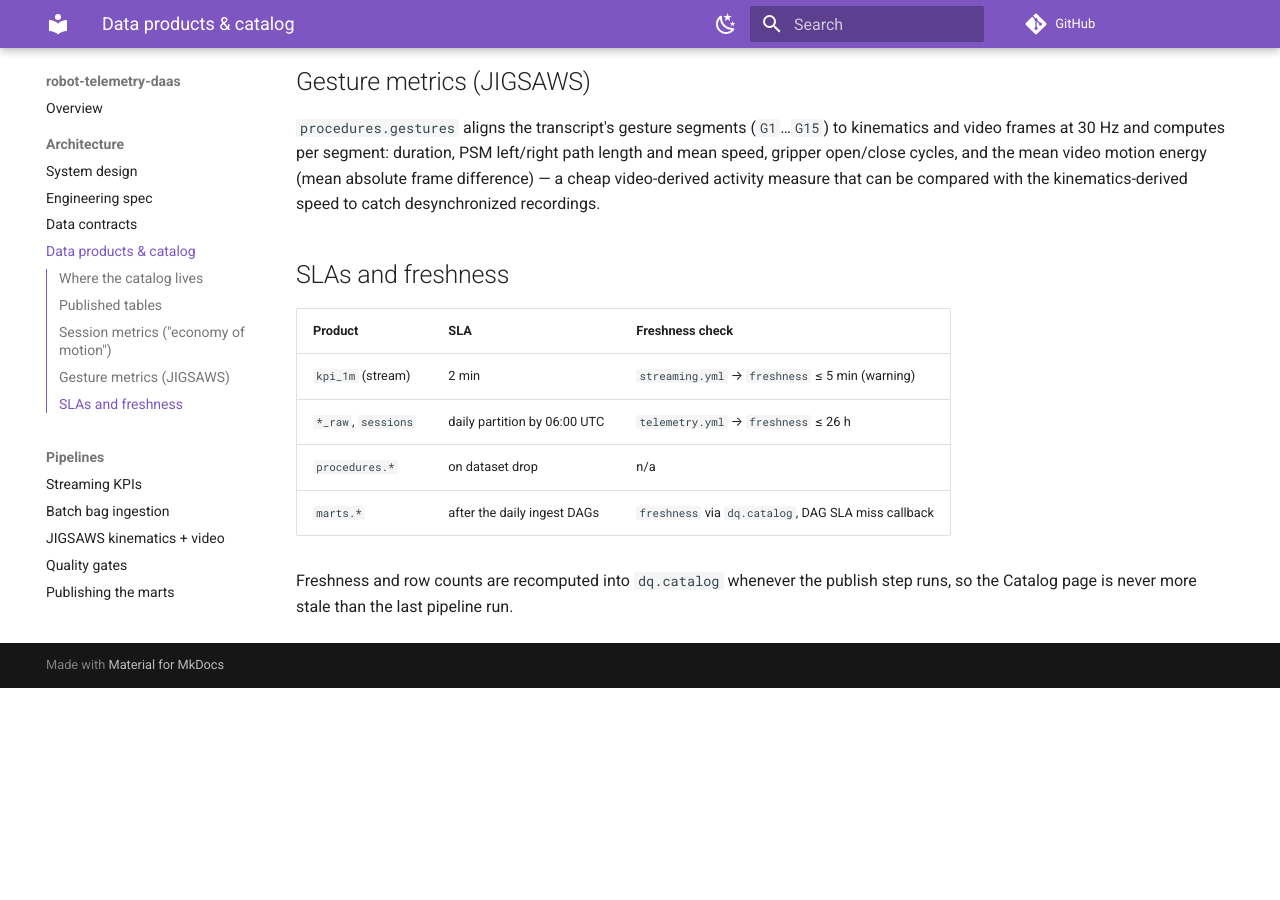
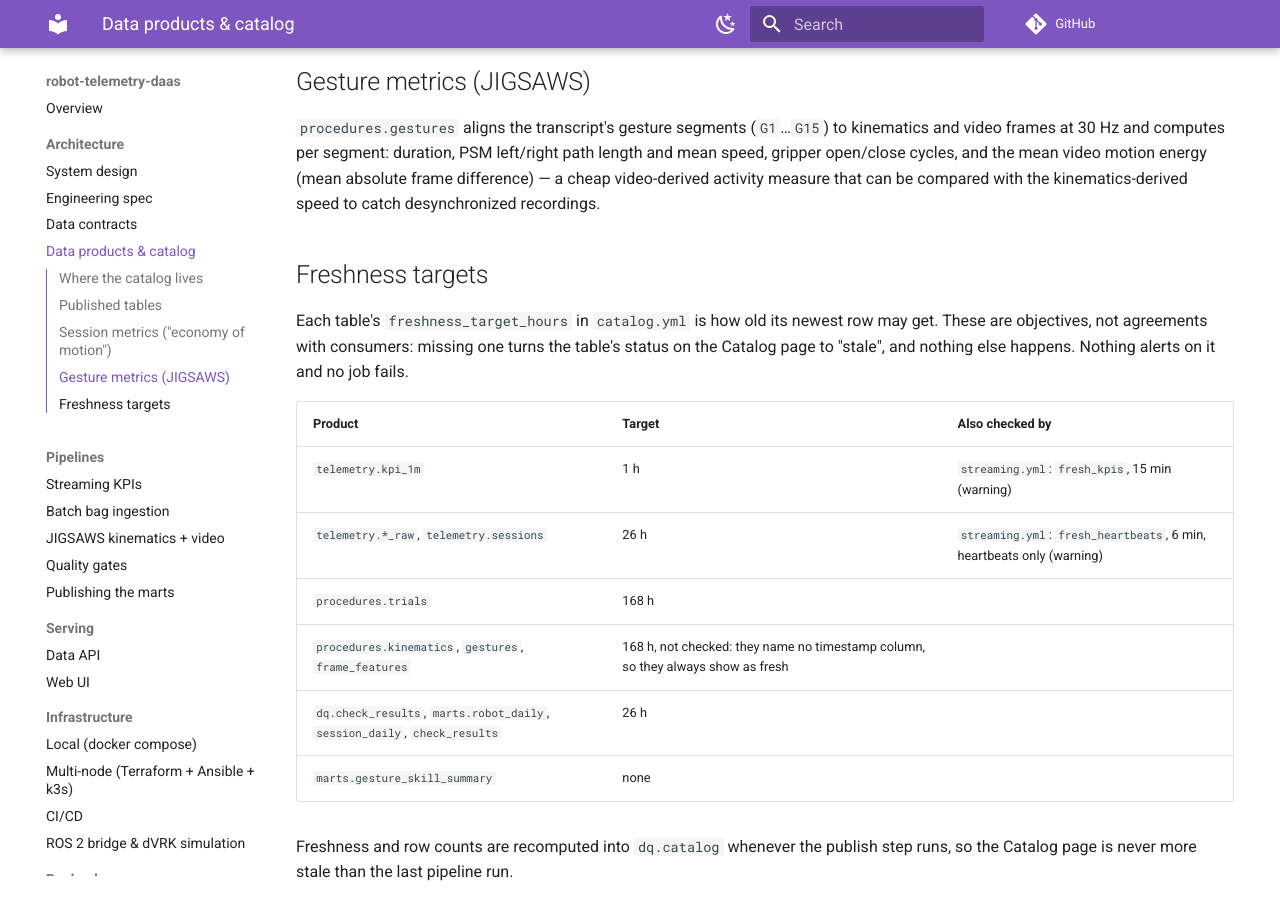
Before and after one commit to tom-f-oconnell/robot-telemetry-daas, an MkDocs documentation site: the page built from docs/architecture/data-products.md, in a window 1280 px wide and 900 px high, scrolled down 1957 px. Built offline with MkDocs 1.6.1 and Material for MkDocs 9.7.7, drawn with Linux system fonts in a browser that asks for light colours; comment, search, counter and statistics services are not loaded; before the commit the page ends 2645 px from its top, so only the background shows below that; some of the changed text lies outside the part shown.

Commit message:
Call SLAs what they are: freshness targets
Nobody agreed to these and missing one has no consequence, so they are objectives, not agreements.

- rtdaas/serving/catalog.yml: sla_hours becomes freshness_target_hours, and 0 becomes null, because the
  local pipeline read 0 as always stale and Spark as no target.
- rtdaas/spark/ddl.py, publish_marts.py: dq.catalog's column. Existing tables migrate on the next
  publish, which replaces the table.
- rtdaas/local/sqlite_store.py, pipeline.py: the mirror's column; write_catalog now replaces the table,
  or a mirror from the old schema would reject it.
- rtdaas/serving/backends/_sqlbase.py, openapi.yaml: the API field, which renames it for API clients.
- rtdaas/serving/static/app.js: "fresh · target 26 h", or "no freshness target" with no status.
- docs/architecture/data-products.md: also corrects claims of a 26 h check in telemetry.yml and an
  Airflow miss callback, neither of which exists, and targets that disagreed with the catalog.
- README.md, docs/architecture/overview.md, spec.md, docs/serving/api.md, ui.md: the new term.
- tests/serving/test_api.py, tests/local/test_pipeline.py: the field, and a mirror from the old schema.

Co-Authored-By: Claude Opus 5.5 <noreply@anthropic.com>

```diff
--- a/docs/architecture/data-products.md
+++ b/docs/architecture/data-products.md
@@ -1,6 +1,6 @@
 # Data products and the catalog
 
-Every table the platform publishes is a *data product*: it has an owner, a description, an SLA,
+Every table the platform publishes is a *data product*: it has an owner, a description, a freshness target,
 documented columns, a contract (for raw tables, the Kafka subject; for derived tables, the
 pipeline that produces them) and a freshness status. The catalog is the first thing a new
 consumer sees, before any SQL.
@@ -9,7 +9,7 @@ consumer sees, before any SQL.
 
 - **Source:** `rtdaas/serving/catalog.yml` — one entry per table, reviewed with the code that
   produces the table.
-- **Materialized:** the `catalog` table (`name, owner, description, sla_hours, row_count,
+- **Materialized:** the `catalog` table (`name, owner, description, freshness_target_hours, row_count,
   last_updated, freshness_ok`) is written by `publish_marts.py` (Iceberg `dq.catalog`) and by
   the local pipeline (SQLite), so the numbers reflect the current state of the lake.
 - **Served:** `GET /api/catalog` and the **Catalog** page of the UI, which shows every table with
@@ -60,14 +60,20 @@ speed, gripper open/close cycles, and the mean video motion energy (mean absolut
 difference) — a cheap video-derived activity measure that can be compared with the
 kinematics-derived speed to catch desynchronized recordings.
 
-## SLAs and freshness
+## Freshness targets
 
-| Product | SLA | Freshness check |
+Each table's `freshness_target_hours` in `catalog.yml` is how old its newest row may get. These are
+objectives, not agreements with consumers: missing one turns the table's status on the Catalog page to
+"stale", and nothing else happens. Nothing alerts on it and no job fails.
+
+| Product | Target | Also checked by |
 |---|---|---|
-| `kpi_1m` (stream) | 2 min | `streaming.yml` → `freshness` ≤ 5 min (warning) |
-| `*_raw`, `sessions` | daily partition by 06:00 UTC | `telemetry.yml` → `freshness` ≤ 26 h |
-| `procedures.*` | on dataset drop | n/a |
-| `marts.*` | after the daily ingest DAGs | `freshness` via `dq.catalog`, DAG SLA miss callback |
+| `telemetry.kpi_1m` | 1 h | `streaming.yml`: `fresh_kpis`, 15 min (warning) |
+| `telemetry.*_raw`, `telemetry.sessions` | 26 h | `streaming.yml`: `fresh_heartbeats`, 6 min, heartbeats only (warning) |
+| `procedures.trials` | 168 h | |
+| `procedures.kinematics`, `gestures`, `frame_features` | 168 h, not checked: they name no timestamp column, so they always show as fresh | |
+| `dq.check_results`, `marts.robot_daily`, `session_daily`, `check_results` | 26 h | |
+| `marts.gesture_skill_summary` | none | |
 
 Freshness and row counts are recomputed into `dq.catalog` whenever the publish step runs, so the
 Catalog page is never more stale than the last pipeline run.
--- a/docs/serving/api.md
+++ b/docs/serving/api.md
@@ -9,7 +9,7 @@ against them by a test ([ADR 0009](../adr/0009-starlette-api.md)); Swagger UI is
 | Method & path | Purpose |
 |---|---|
 | `GET /api/health` | backend type, version, table freshness summary |
-| `GET /api/catalog` | data products: owner, description, SLA, row count, freshness |
+| `GET /api/catalog` | data products: owner, description, freshness target, row count, freshness |
 | `GET /api/contracts` | subjects, versions and schemas (from `contracts/avro` or the registry) |
 | `GET /api/robots` | robots with first/last seen and session counts |
 | `GET /api/sessions?robot_id&start&end&limit&offset` | session list |
--- a/rtdaas/serving/static/app.js
+++ b/rtdaas/serving/static/app.js
@@ -322,9 +322,11 @@ async function viewGestures(params) {
 async function viewCatalog() {
   setActive("catalog");
   const { tables } = await api("/api/catalog");
-  main.innerHTML = `<h1>Data catalog</h1><div class="subtitle">Every published table with its owner, SLA, contract, columns and freshness. Numbers come from the last pipeline run.</div>
+  main.innerHTML = `<h1>Data catalog</h1><div class="subtitle">Every published table with its owner, freshness target, contract, columns and freshness. Numbers come from the last pipeline run.</div>
     <div class="grid cols-2">${tables.map((t) => `<div class="card">
-      <div class="toolbar"><strong class="mono">${esc(t.name)}</strong><span style="margin-left:auto"><span class="fresh-dot ${t.freshness_ok ? "ok" : "stale"}"></span><span class="small muted">${t.freshness_ok ? "fresh" : "stale"} · SLA ${fmt(t.sla_hours, 0)} h</span></span></div>
+      <div class="toolbar"><strong class="mono">${esc(t.name)}</strong><span style="margin-left:auto">${t.freshness_target_hours
+        ? `<span class="fresh-dot ${t.freshness_ok ? "ok" : "stale"}"></span><span class="small muted" title="The newest row should be at most ${fmt(t.freshness_target_hours, 0)} h old">${t.freshness_ok ? "fresh" : "stale"} · target ${fmt(t.freshness_target_hours, 0)} h</span>`
+        : '<span class="small muted">no freshness target</span>'}</span></div>
       <p class="small" style="margin:6px 0 8px">${esc(t.description)}</p>
       <div class="kv"><span class="k">Owner</span><span>${esc(t.owner)}</span><span class="k">Contract</span><span class="mono">${esc(t.contract)}</span><span class="k">Rows</span><span>${fmt(t.row_count)}</span><span class="k">Updated</span><span>${fmtTs(t.last_updated)}</span></div>
       <details style="margin-top:8px"><summary>${(t.columns || []).length} columns</summary><table style="margin-top:6px">${(t.columns || []).map((c) => `<tr><td class="mono">${esc(c.name)}</td><td class="muted">${esc(c.type)}</td><td>${esc(c.description || "")}</td></tr>`).join("")}</table></details>
```
Also changed, not shown: README.md (+1 -1 lines), docs/architecture/overview.md (+1 -1 lines), docs/architecture/spec.md (+2 -2 lines), docs/serving/ui.md (+1 -1 lines), 9 other files.
